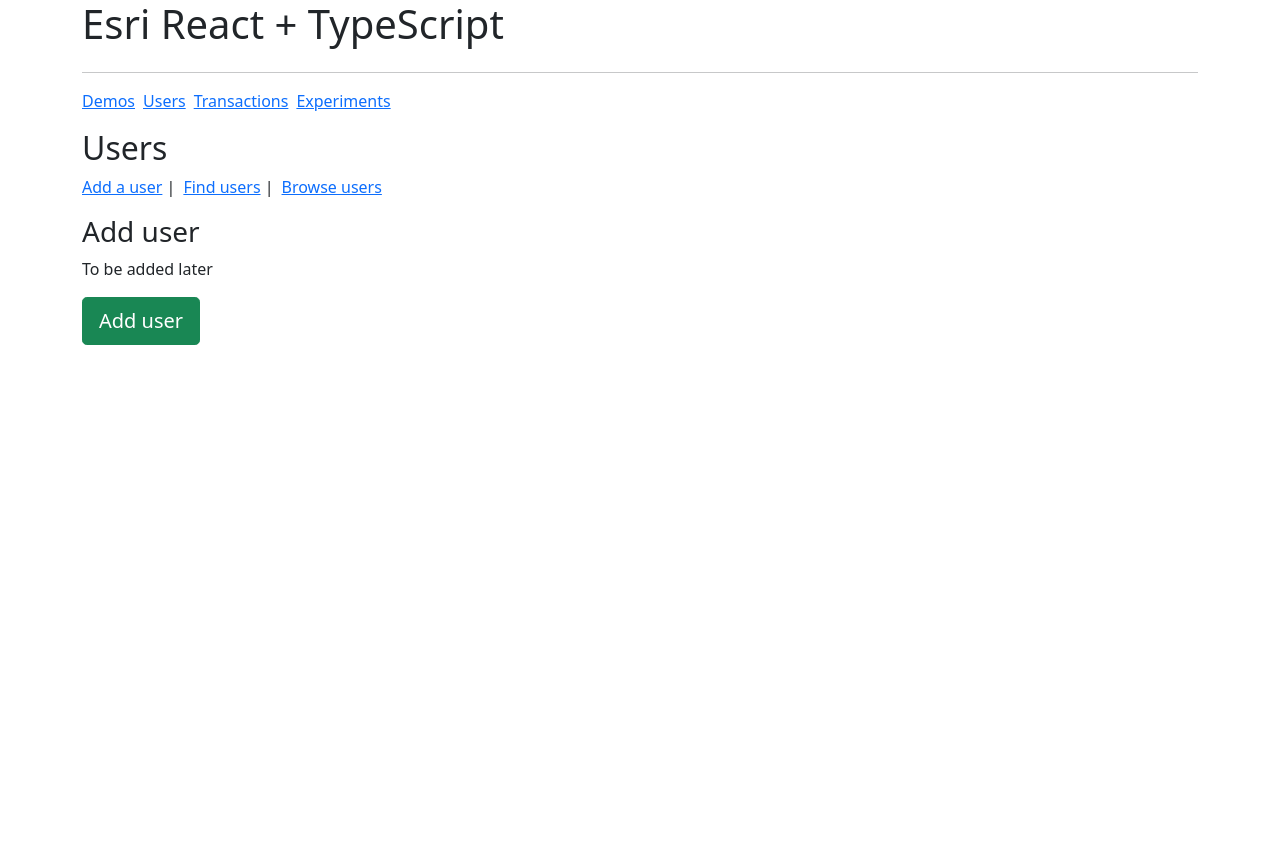
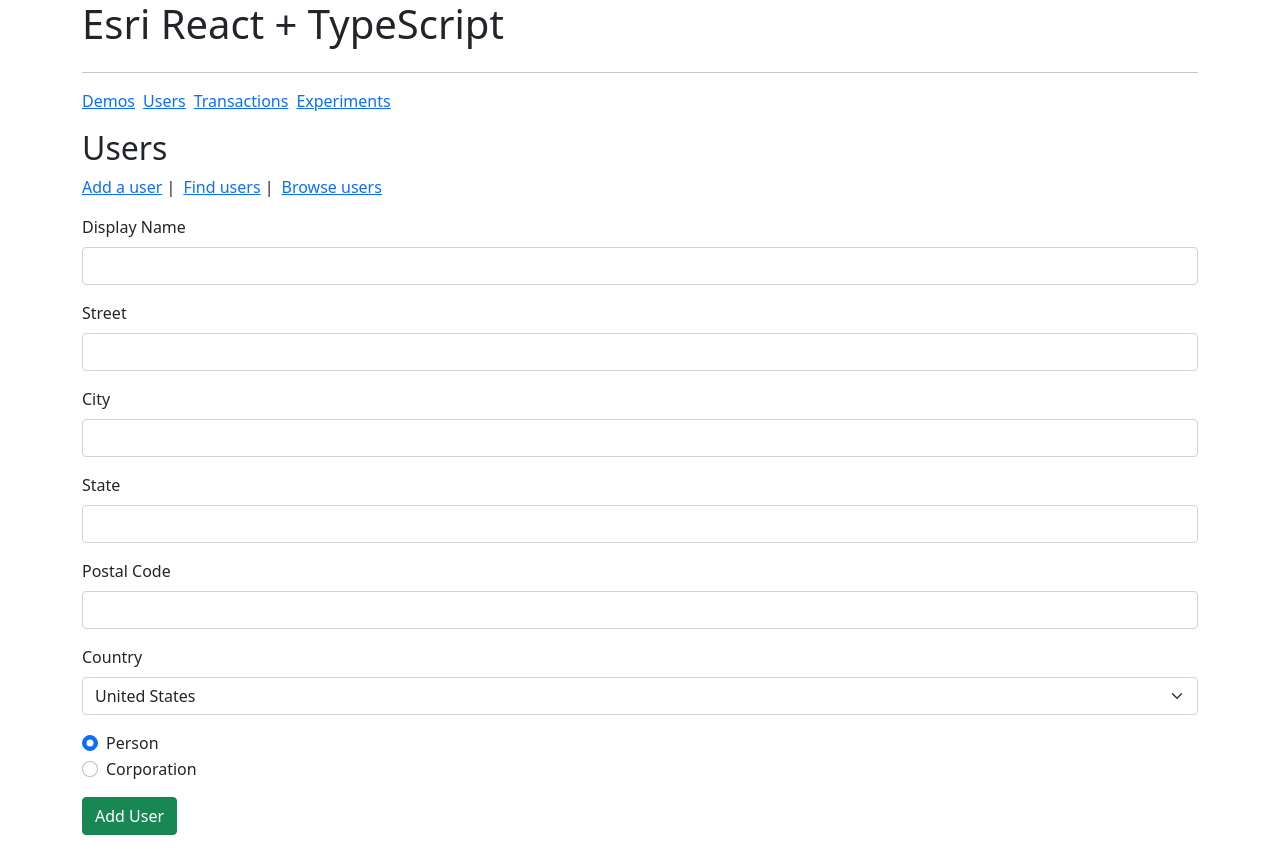
Before and after one commit to speedingplanet/esri-ts-react, a React (Create React App) app: page /users/add in a window 1280 px wide. Before the commit the page ends 800 px from the top, so only its background shows below. Built offline with nearby package versions, Linux system fonts and the light colour scheme.

Commit message:
Lab 1 part 3

```diff
--- a/src/users/AddUser.tsx
+++ b/src/users/AddUser.tsx
@@ -1,16 +1,185 @@
-import React from 'react';
+import React, { useState } from 'react';
+
+// eslint-disable-next-line @typescript-eslint/no-unused-vars
+enum Country {
+  USA,
+  CAN,
+  UK,
+  MX,
+}
+
+type CountryType = 'USA' | 'CAN' | 'UK' | 'MX';
+type UserType = 'person' | 'corporate';
+
+interface AddUserState {
+  displayName: string;
+  street: string;
+  city: string;
+  state: string;
+  postalCode: string;
+  // country: Country;
+  country: CountryType;
+  userType: UserType;
+}
+
+const initialState: AddUserState = {
+  displayName: '',
+  street: '',
+  city: '',
+  state: '',
+  postalCode: '',
+  country: 'USA',
+  userType: 'person',
+};
 
 const AddUser = (): JSX.Element => {
+  const [ formState, setFormState ] = useState<AddUserState>( initialState );
+
+  // eslint-disable-next-line @typescript-eslint/no-unused-vars
+  const getFormData = ( form: HTMLFormElement ) => {};
+
+  const updateFormState: React.FormEventHandler<
+  HTMLInputElement | HTMLSelectElement
+  > = ( event ) => {
+    const field = event.currentTarget;
+    setFormState( {
+      ...formState,
+      [field.name]: field.value,
+    } );
+  };
+
+  const handleClick = () => {
+    console.log( 'Runs when the submit button is clicked.' );
+    console.log( 'FormState: ', formState );
+  };
+
+  const handleSubmit: React.FormEventHandler = ( event ) => {
+    console.log( 'Runs when the submit EVENT happens' );
+    console.log( 'FormState: ', formState );
+    event.preventDefault();
+  };
+
   return (
-    <div>
-      <h3>Add user</h3>
-      <p>To be added later</p>
-      <button
-        className="btn btn-lg btn-success"
-        onClick={() => console.log( 'Added a user' )}
-      >
-        Add user
-      </button>
+    <form onSubmit={handleSubmit}>
+      <div className="mb-3">
+        <label htmlFor="displayName" className="form-label">
+          Display Name
+        </label>
+        <input
+          type="text"
+          className="form-control"
+          id="displayName"
+          name="displayName"
+          value={formState?.displayName}
+          onInput={updateFormState}
+        />
+      </div>
+      <TextInput
+        fieldValue={formState.street}
+        changeInput={updateFormState}
+        label="Street"
+        fieldName="street"
+      />
+      <TextInput
+        fieldValue={formState.city}
+        changeInput={updateFormState}
+        label="City"
+        fieldName="city"
+      />
+      <TextInput
+        fieldValue={formState.state}
+        changeInput={updateFormState}
+        label="State"
+        fieldName="state"
+      />
+      <TextInput
+        fieldValue={formState.postalCode}
+        changeInput={updateFormState}
+        label="Postal Code"
+        fieldName="postalCode"
+      />
+      <div className="mb-3">
+        <label htmlFor="country" className="form-label">
+          Country
+        </label>
+        <select
+          className="form-select"
+          aria-label="Default select example"
+          value={formState.country}
+          name="country"
+          onChange={updateFormState}
+        >
+          <option value="">Choose a country</option>
+          <option value="USA">United States</option>
+          <option value="CAN">Canada</option>
+          <option value="UK">United Kingdom</option>
+          <option value="MX">Mexico</option>
+        </select>
+      </div>
+      <div className="mb-3">
+        <div className="form-check">
+          <input
+            className="form-check-input"
+            type="radio"
+            name="userType"
+            id="person"
+            value="person"
+            defaultChecked
+          />
+          <label className="form-check-label" htmlFor="person">
+            Person
+          </label>
+        </div>
+        <div className="form-check">
+          <input
+            className="form-check-input"
+            type="radio"
+            name="userType"
+            id="corporation"
+            value="corporation"
+          />
+          <label className="form-check-label" htmlFor="corporation">
+            Corporation
+          </label>
+        </div>
+      </div>
+      <div className="mb-3">
+        <button className="btn btn-success" type="submit" onClick={handleClick}>
+          Add User
+        </button>
+      </div>
+    </form>
+  );
+};
+
+interface TextInputProps {
+  label: string;
+  fieldName: string;
+  fieldType?: string;
+  fieldValue: string;
+  changeInput: React.FormEventHandler<HTMLInputElement>;
+}
+
+const TextInput = ( {
+  fieldName,
+  fieldType,
+  label,
+  fieldValue,
+  changeInput,
+}: TextInputProps ) => {
+  return (
+    <div className="mb-3">
+      <label htmlFor={fieldName} className="form-label">
+        {label}
+      </label>
+      <input
+        type={fieldType ?? 'text'}
+        className="form-control"
+        id={fieldName}
+        name={fieldName}
+        value={fieldValue}
+        onInput={changeInput}
+      />
     </div>
   );
 };
--- a/src/users/UsersView.tsx
+++ b/src/users/UsersView.tsx
@@ -1,6 +1,8 @@
 import React from 'react';
 import { Link, Route } from 'react-router-dom';
 import AddUser from './AddUser';
+import BrowseUsers from './BrowseUsers';
+import FindUsers from './FindUsers';
 
 export default function UsersView(): JSX.Element {
   return (
@@ -19,10 +21,10 @@ export default function UsersView(): JSX.Element {
                 <Link to="/users/add">Add a user</Link> |
               </li>
               <li className="list-inline-item">
-                <Link to="/">Find users</Link> |
+                <Link to="/users/find">Find users</Link> |
               </li>
               <li className="list-inline-item">
-                <Link to="/">Browse users</Link>
+                <Link to="/users/browse">Browse users</Link>
               </li>
             </ul>
           </div>
@@ -31,6 +33,12 @@ export default function UsersView(): JSX.Element {
       <Route path="/users/add">
         <AddUser />
       </Route>
+      <Route path="/users/find">
+        <FindUsers />
+      </Route>
+      <Route path="/users/browse">
+        <BrowseUsers />
+      </Route>
     </> /* </React.Fragment> */
   );
 }
```
